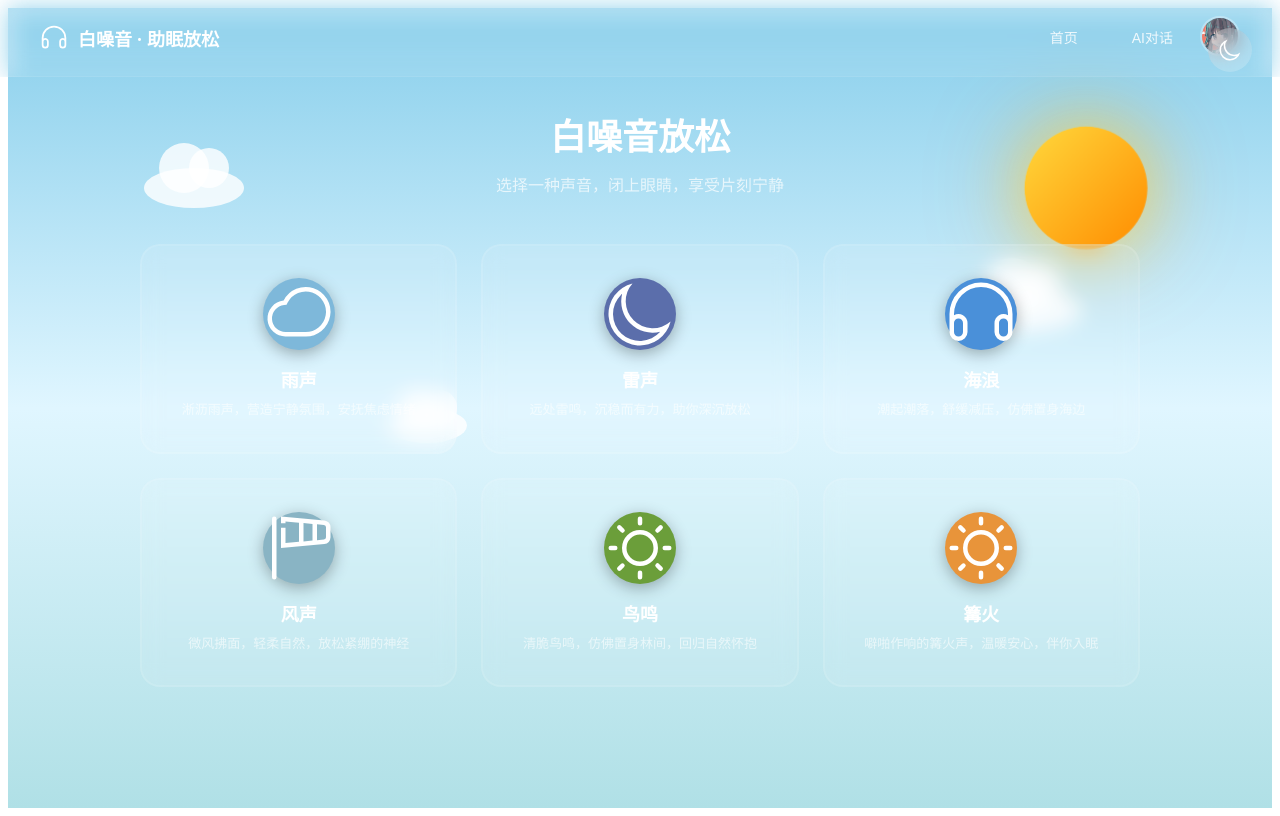
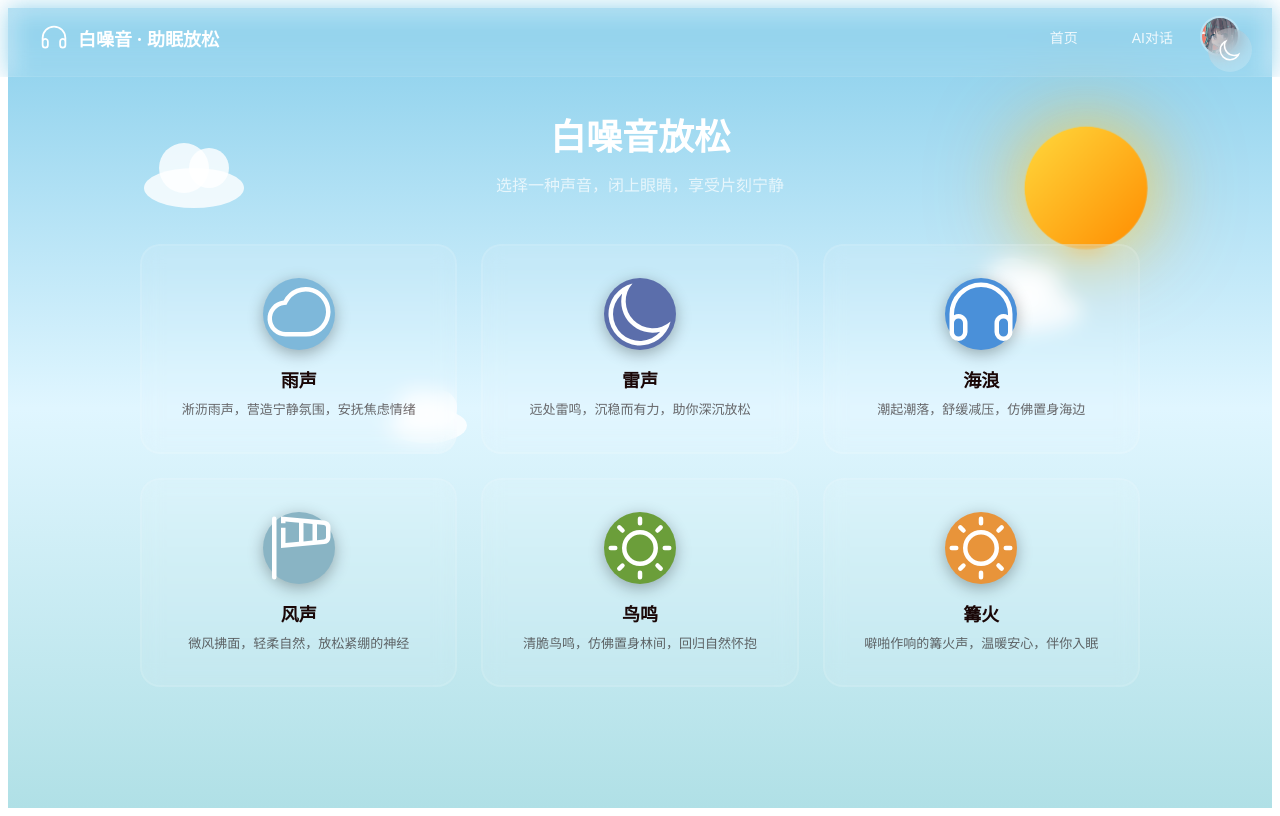
Before and after one commit to Tom1-4/AI-Mental-Health-Assistant, a Vue app in the folder Aixinli/: page /relax in a window 1280 px wide. Built offline with nearby package versions, Linux system fonts and the light colour scheme; sample sign-in values are in the browser's storage.

Commit message:
fix:修改白噪音字体显示不明显的问题

```diff
--- a/Aixinli/src/components/client/relax.vue
+++ b/Aixinli/src/components/client/relax.vue
@@ -586,12 +586,12 @@ onMounted(() => {
 
   h3 {
     font-size: 18px; font-weight: 600;
-    color: #fff; margin: 0 0 8px;
+    color: #1a0707; margin: 0 0 8px;
   }
 
   p {
     font-size: 13px;
-    color: rgba(255,255,255,0.6);
+    color: rgba(20, 7, 7, 0.6);
     margin: 0;
     line-height: 1.5;
   }
```
